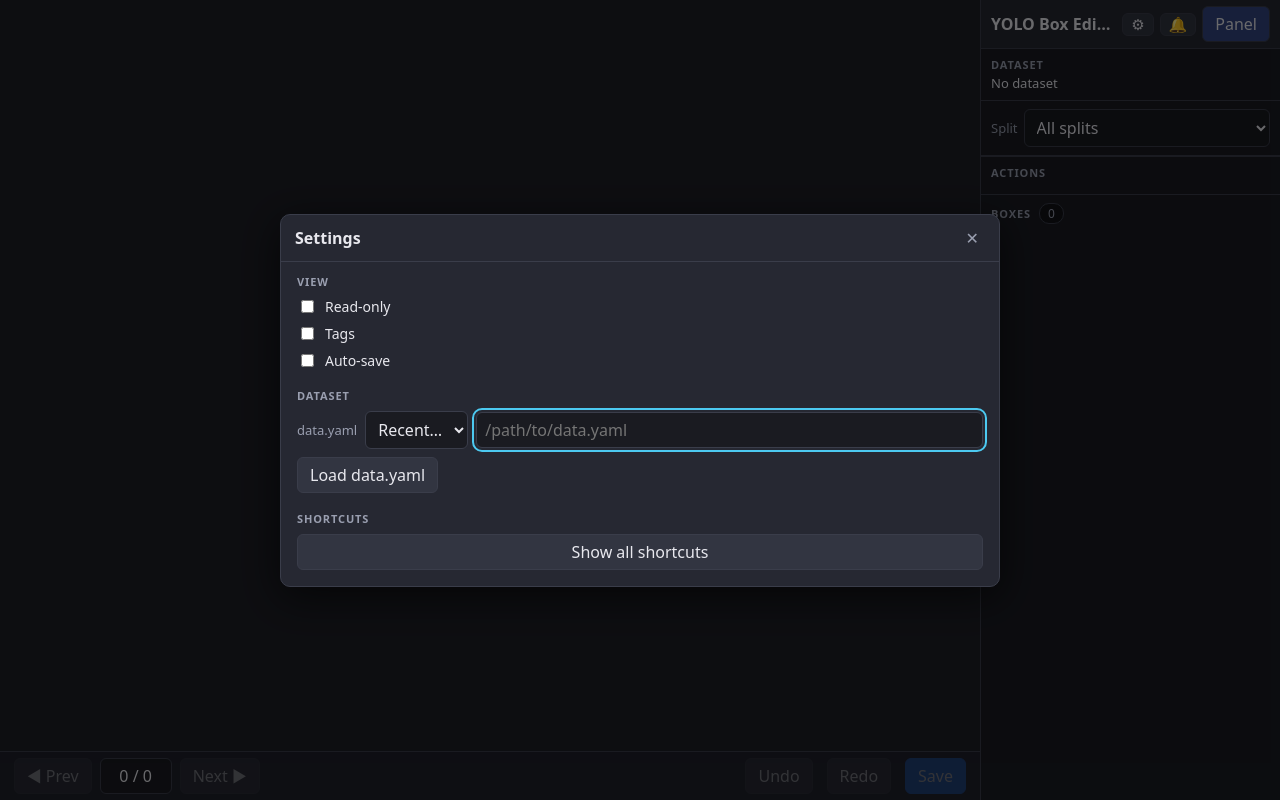
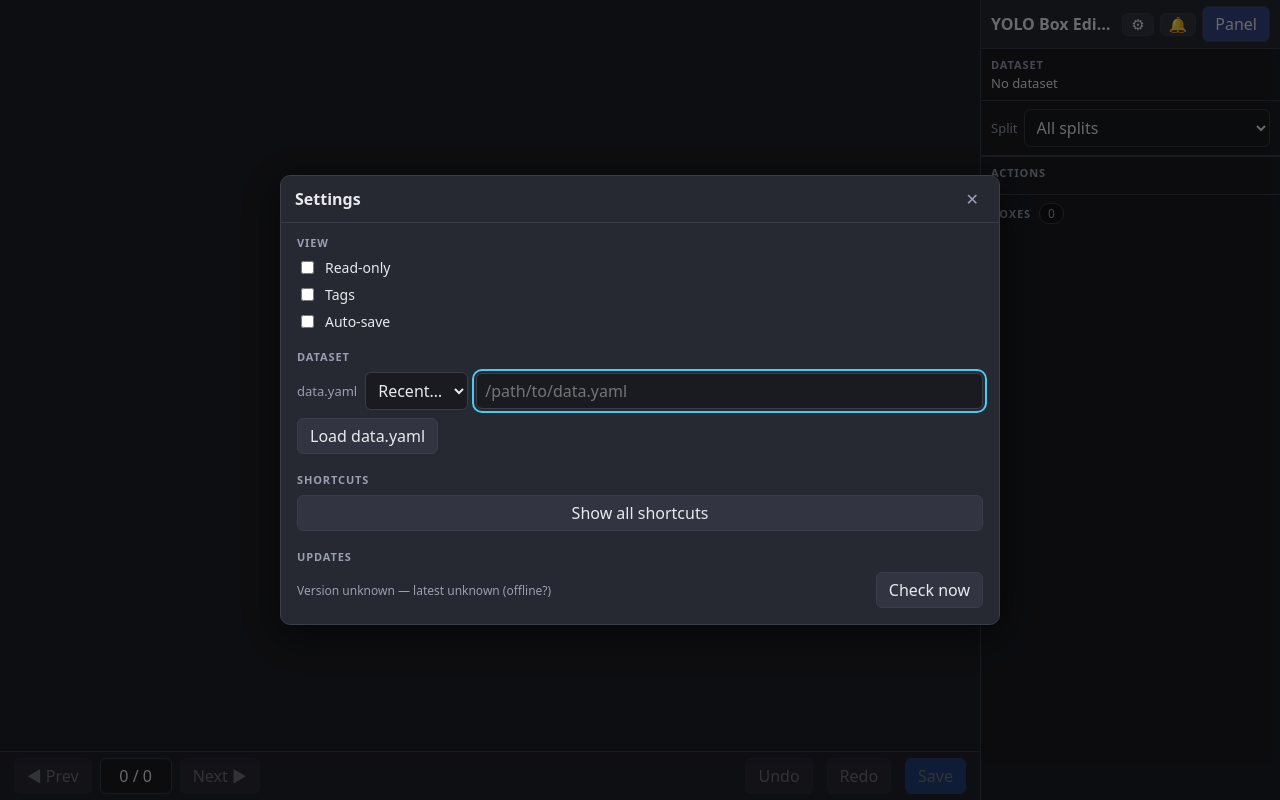
Before and after one commit to tabebqena/yolo-box-editor, a Flask app: page / in a window 1280 px wide. Run offline with Flask 2, Linux system fonts and the light colour scheme; data that the repository does not hold is empty.

Commit message:
Add update check + daily update notice (2.3.0)

```diff
--- a/app/app.py
+++ b/app/app.py
@@ -25,6 +25,7 @@ with the `images` path segment replaced by `labels`
 import argparse
 import json
 import os
+import re
 import shlex
 import shutil
 import subprocess
@@ -32,6 +33,8 @@ import sys
 import tempfile
 import threading
 import time
+import urllib.error
+import urllib.request
 import uuid
 
 from flask import Flask, abort, jsonify, render_template, request, send_from_directory
@@ -62,6 +65,7 @@ HOOKS_DIR = os.path.join(BASE_DIR, "hooks")  # one YAML file per event hook
 FILTERS_DIR = os.path.join(BASE_DIR, "filters")  # one Python script per filter
 APP_SCRIPT_DIR = os.path.join(BASE_DIR, "scripts")  # shipped helper programs
 SHORTCUTS_FILE = os.path.join(BASE_DIR, "shortcuts.txt")
+VERSION_FILE = os.path.join(BASE_DIR, "VERSION")  # shipped app version
 
 # User files (inside YBX_HOME); read after the built-ins and win on a clash.
 USER_ACTIONS_DIR = os.path.join(YBX_HOME, "actions")
@@ -71,6 +75,18 @@ USER_SCRIPT_DIR = os.path.join(YBX_HOME, "scripts")
 USER_SHORTCUTS_FILE = os.path.join(YBX_HOME, "shortcuts.txt")
 RECENT_FILE = os.path.join(YBX_HOME, ".recent_data_yamls.json")
 VIEW_FILE = os.path.join(YBX_HOME, ".view_state.json")  # active split/filter per dataset
+UPDATE_CHECK_FILE = os.path.join(YBX_HOME, ".update_check.json")  # cached update result
+
+# Update check: compare the shipped VERSION with the newest GitHub one. A check
+# is skipped while the cache is fresh (< UPDATE_CHECK_INTERVAL) and the running
+# version is unchanged; the start thread polls, so the network is only hit after
+# the interval has passed.
+UPDATE_REPO = "tabebqena/yolo-box-editor"
+UPDATE_API = f"https://api.github.com/repos/{UPDATE_REPO}"
+UPDATE_RAW = f"https://raw.githubusercontent.com/{UPDATE_REPO}"
+UPDATE_CHECK_INTERVAL = 7 * 24 * 60 * 60  # re-check at most once a week
+UPDATE_POLL_INTERVAL = 6 * 60 * 60  # how often the start thread wakes up
+UPDATE_CHECK_TIMEOUT = 5  # seconds per network request
 
 # Per-run {PIPE_PATH} files live in the system temp dir (never in the repo).
 PIPE_DIR = os.path.join(tempfile.gettempdir(), "yolo-box-editor-pipes")
@@ -82,6 +98,7 @@ def configure_home(path):
     """Point the user folders at `path` (the `--home` override)."""
     global YBX_HOME, USER_ACTIONS_DIR, USER_HOOKS_DIR, USER_FILTERS_DIR
     global USER_SCRIPT_DIR, USER_SHORTCUTS_FILE, RECENT_FILE, VIEW_FILE
+    global UPDATE_CHECK_FILE
     YBX_HOME = os.path.abspath(os.path.expanduser(path))
     USER_ACTIONS_DIR = os.path.join(YBX_HOME, "actions")
     USER_HOOKS_DIR = os.path.join(YBX_HOME, "hooks")
@@ -90,6 +107,7 @@ def configure_home(path):
     USER_SHORTCUTS_FILE = os.path.join(YBX_HOME, "shortcuts.txt")
     RECENT_FILE = os.path.join(YBX_HOME, ".recent_data_yamls.json")
     VIEW_FILE = os.path.join(YBX_HOME, ".view_state.json")
+    UPDATE_CHECK_FILE = os.path.join(YBX_HOME, ".update_check.json")
 
 
 def ensure_user_dirs():
@@ -179,6 +197,7 @@ STATE = {
     "debug": False,  # --debug: the UI logs verbose messages to the browser console
     "keep_pipe": False,  # --keep-pipe: do not delete the {PIPE_PATH} file after a run
     "keep_filter_pipes": False,  # --keep-filter-pipes: keep the filter scratch dir
+    "no_update_check": False,  # --no-update-check: never check GitHub for updates
 }
 
 # In-flight action executions, paused at a client-side (app_*) after_success
@@ -362,6 +381,163 @@ def _restore_view(data_yaml):
     names = [n for n in names if n and n in load_filters()]
     if names:
         apply_filters(names)
+
+
+# --------------------------------------------------------------------------- #
+# update check (newest GitHub version vs. this app's VERSION)
+# --------------------------------------------------------------------------- #
+_UPDATE_THREAD = None
+
+
+def read_version():
+    """The shipped app version, from app/VERSION (never raises)."""
+    try:
+        with open(VERSION_FILE, encoding="utf-8") as f:
+            for line in f:
+                if line.strip():
+                    return line.strip()
+    except OSError:
+        pass
+    return "unknown"
+
+
+def _parse_version(value):
+    """`v2.2.0` -> (2, 2, 0); None when there is no leading numeric part."""
+    if value is None:
+        return None
+    match = re.match(r"\s*[vV]?(\d+(?:\.\d+)*)", str(value))
+    if not match:
+        return None
+    return tuple(int(part) for part in match.group(1).split("."))
+
+
+def _version_newer(candidate, current):
+    """True when `candidate` is a strictly newer version than `current`."""
+    a, b = _parse_version(candidate), _parse_version(current)
+    if a is None or b is None:
+        return False
+    width = max(len(a), len(b))
+    a = a + (0,) * (width - len(a))
+    b = b + (0,) * (width - len(b))
+    return a > b
+
+
+def _http_get_text(url, timeout=UPDATE_CHECK_TIMEOUT):
+    """GET a URL and return its body as text (GitHub needs a User-Agent)."""
+    req = urllib.request.Request(url, headers={"User-Agent": f"yolo-box-editor/{read_version()}"})
+    with urllib.request.urlopen(req, timeout=timeout) as resp:
+        return resp.read().decode("utf-8", "replace")
+
+
+def fetch_latest_version(timeout=UPDATE_CHECK_TIMEOUT):
+    """Newest published version, or None when it cannot be determined.
+
+    Mirrors ybx.sh: the latest release tag, else the newest tag, else the
+    `main` branch's VERSION. Any network/parse error is swallowed.
+    """
+    try:
+        data = json.loads(_http_get_text(f"{UPDATE_API}/releases/latest", timeout))
+        tag = str(data.get("tag_name") or "").strip().lstrip("vV")
+        if tag:
+            return tag
+    except (urllib.error.URLError, OSError, ValueError, AttributeError):
+        pass
+    try:
+        data = json.loads(_http_get_text(f"{UPDATE_API}/tags", timeout))
+        if isinstance(data, list) and data:
+            name = str(data[0].get("name") or "").strip().lstrip("vV")
+            if name:
+                return name
+    except (urllib.error.URLError, OSError, ValueError, AttributeError, IndexError):
+        pass
+    try:
+        text = _http_get_text(f"{UPDATE_RAW}/main/app/VERSION", timeout).strip()
+        if text:
+            return text.splitlines()[0].strip()
+    except (urllib.error.URLError, OSError):
+        pass
+    return None
+
+
+def _load_update_cache():
+    """The last update-check result, or {} when missing/invalid."""
+    try:
+        with open(UPDATE_CHECK_FILE, encoding="utf-8") as f:
+            data = json.load(f)
+        return data if isinstance(data, dict) else {}
+    except (OSError, ValueError):
+        return {}
+
+
+def _update_payload(info):
+    """A stable UI shape built from a (possibly empty) cache entry."""
+    current = info.get("current_version") or read_version()
+    latest = info.get("latest_version")
+    return {
+        "current_version": current,
+        "latest_version": latest,
+        "update_available": bool(latest) and _version_newer(latest, current),
+        "checked_at": info.get("checked_at"),
+    }
+
+
+def update_status():
+    """The cached update info; never touches the network (fast for /api/config)."""
+    return _update_payload(_load_update_cache())
+
+
+def check_for_update(force=False, now=None):
+    """Check for a newer version, using/storing the cache, and return its payload.
+
+    A network request is made only when `force` is set, the cache is missing, it
+    is older than UPDATE_CHECK_INTERVAL, or the running version changed.
+    """
+    now = time.time() if now is None else now
+    current = read_version()
+    cache = _load_update_cache()
+    checked_at = cache.get("checked_at")
+    fresh = (
+        isinstance(checked_at, (int, float))
+        and now - checked_at < UPDATE_CHECK_INTERVAL
+        and cache.get("current_version") == current
+    )
+    if fresh and not force:
+        return _update_payload(cache)
+
+    info = {
+        "checked_at": now,
+        "current_version": current,
+        "latest_version": fetch_latest_version(),
+    }
+    try:
+        os.makedirs(os.path.dirname(UPDATE_CHECK_FILE), exist_ok=True)
+        with open(UPDATE_CHECK_FILE, "w", encoding="utf-8") as f:
+            json.dump(info, f, indent=2)
+            f.write("\n")
+    except OSError:
+        pass
+    return _update_payload(info)
+
+
+def _update_check_loop():
+    """Check now, then wake up periodically (the cache enforces the weekly gap)."""
+    while True:
+        try:
+            check_for_update()
+        except Exception:  # noqa: BLE001 - the checker must never crash the app
+            pass
+        time.sleep(UPDATE_POLL_INTERVAL)
+
+
+def start_update_checker():
+    """Start the background update checker once (no-op when disabled)."""
+    global _UPDATE_THREAD
+    if STATE.get("no_update_check"):
+        return
+    if _UPDATE_THREAD is not None and _UPDATE_THREAD.is_alive():
+        return
+    _UPDATE_THREAD = threading.Thread(target=_update_check_loop, name="update-check", daemon=True)
+    _UPDATE_THREAD.start()
 
 
 # --------------------------------------------------------------------------- #
@@ -1382,6 +1558,8 @@ def api_config():
             "shortcut_errors": shortcut_errors,
             "readonly": STATE["readonly"],
             "debug": STATE["debug"],
+            "version": read_version(),
+            "update": update_status(),
             "splits": [
                 {
                     "name": s["name"],
@@ -1393,6 +1571,20 @@ def api_config():
             ],
         }
     )
+
+
+@app.route("/api/update-check", methods=["GET", "POST"])
+def api_update_check():
+    """Report (or, with `{"force": true}`, refresh) the cached update info.
+
+    GET is cheap and offline; the start thread populates the cache. POST with
+    `force` is the manual "Check now" path and may hit the network.
+    """
+    if request.method == "POST":
+        data = request.get_json(silent=True) or {}
+        if data.get("force"):
+            return jsonify({"ok": True, "update": check_for_update(force=True)})
+    return jsonify({"ok": True, "update": update_status()})
 
 
 @app.route("/api/presence", methods=["POST"])
@@ -1793,6 +1985,11 @@ def main():
         action="store_true",
         help="keep the filter-chain input/output pipe files instead of deleting them",
     )
+    parser.add_argument(
+        "--no-update-check",
+        action="store_true",
+        help="do not check GitHub for a newer version",
+    )
     args = parser.parse_args()
 
     if args.home:
@@ -1804,6 +2001,9 @@ def main():
     STATE["debug"] = args.debug
     STATE["keep_pipe"] = args.keep_pipe
     STATE["keep_filter_pipes"] = args.keep_filter_pipes
+    STATE["no_update_check"] = args.no_update_check
+
+    start_update_checker()
 
     if args.data:
         _load_dataset(args.data)
--- a/app/static/app.js
+++ b/app/static/app.js
@@ -47,10 +47,13 @@ let autoSave = false;        // save labels automatically after each edit
 let autoSaveTimer = null;    // debounce timer for auto-save
 let debugMode = false;       // --debug: log verbose messages to the browser console
 let resumeSplitTried = false; // guard: resumeLastImage switches split at most once
+let updateInfo = null;        // latest update-check result (see refreshUpdateInfo)
 const LAST_IMAGE_KEY = 'ybe_last_image'; // localStorage key: last image reached
 const VIEW_KEY = 'ybe_view';             // localStorage key: last split + filter per dataset
 const SHOW_BOXES_KEY = 'ybe_show_boxes'; // localStorage key: box overlay shown/hidden
 const CLIENT_ID_KEY = 'ybe_client_id';   // sessionStorage key: this tab's presence id
+const UPDATE_NOTIFIED_KEY = 'ybe_update_notified'; // localStorage: version@date last shown
+const UPDATE_POLL_MS = [4000, 12000]; // retries to pick up the start-thread result
 
 // One id per tab, so the server can count concurrent clients (see /api/presence).
 // sessionStorage keeps it across reloads but not across tabs; fall back to a
@@ -138,14 +141,21 @@ function toast(msg, opts = {}) {
   const sticky = opts.sticky !== undefined
     ? !!opts.sticky
     : (type === 'error' || type === 'warning');
-  if (type === 'error' || type === 'warning') {
-    notifLog.unshift({ type, msg: text, at: Date.now() });
-    if (notifLog.length > NOTIF_LOG_MAX) notifLog.length = NOTIF_LOG_MAX;
+  // errors/warnings are always recorded (recent ones count as unread); `log`
+  // records an info/success message too (e.g. the daily update notice).
+  const record = type === 'error' || type === 'warning' || opts.log;
+  if (record) {
+    const newest = notifLog[0];
+    if (!(newest && newest.type === type && newest.msg === text)) {
+      notifLog.unshift({ type, msg: text, at: Date.now() });
+      if (notifLog.length > NOTIF_LOG_MAX) notifLog.length = NOTIF_LOG_MAX;
+    }
     notifUnread += 1;
     updateNotifBadge();
     const panel = el('notifPanel');
     if (panel && !panel.classList.contains('hidden')) renderNotifPanel();
-    if (!sticky) { notifUnread = Math.max(0, notifUnread - 1); updateNotifBadge(); }
+    // an auto-dismissing warning is history-only; it must not stay "unread"
+    if (!sticky && !opts.log) { notifUnread = Math.max(0, notifUnread - 1); updateNotifBadge(); }
   }
   if (!container) return null;
   const node = document.createElement('div');
@@ -165,7 +175,18 @@ function toast(msg, opts = {}) {
     if (typeof opts.onClose === 'function') opts.onClose();
   };
   close.addEventListener('click', dismiss);
-  node.append(body, close);
+  node.append(body);
+  if (opts.action && opts.action.label) {
+    const action = document.createElement('button');
+    action.className = 'toast-action';
+    action.textContent = opts.action.label;
+    action.addEventListener('click', () => {
+      if (typeof opts.action.onClick === 'function') opts.action.onClick();
+      dismiss();
+    });
+    node.append(action);
+  }
+  node.append(close);
   container.appendChild(node);
   while (container.children.length > TOAST_MAX) container.firstChild.remove();
   if (!sticky) {
@@ -173,6 +194,87 @@ function toast(msg, opts = {}) {
   }
   dbg('toast', { type, sticky, msg: text });
   return { node, dismiss };
+}
+
+// ------------------------------------------------------------------------- //
+// update check (see /api/update-check; cached server-side, checked weekly)
+// ------------------------------------------------------------------------- //
+function renderUpdateStatus() {
+  const status = el('updateStatus');
+  if (!status) return;
+  const how = el('updateHowBtn');
+  if (!updateInfo) {
+    status.textContent = 'Checking…';
+    if (how) how.classList.add('hidden');
+    return;
+  }
+  const cur = updateInfo.current_version || 'unknown';
+  const latest = updateInfo.latest_version;
+  if (updateInfo.update_available) {
+    status.textContent = `Update available: ${latest} (you have ${cur})`;
+    if (how) how.classList.remove('hidden');
+  } else if (latest) {
+    status.textContent = `Up to date (${cur})`;
+    if (how) how.classList.add('hidden');
+  } else {
+    status.textContent = `Version ${cur} — latest unknown (offline?)`;
+    if (how) how.classList.add('hidden');
+  }
+}
+
+async function refreshUpdateInfo(force = false) {
+  try {
+    const res = force
+      ? await fetch('/api/update-check', {
+          method: 'POST',
+          headers: { 'Content-Type': 'application/json' },
+          body: JSON.stringify({ force: true }),
+        })
+      : await fetch('/api/update-check');
+    const data = await res.json();
+    if (data && data.update) updateInfo = data.update;
+  } catch (e) {
+    dbgWarn('update check failed', e);
+  }
+  renderUpdateStatus();
+  notifyUpdateDaily();
+}
+
+// One sticky notice per day (and per new version) with a How-to-update button.
+function notifyUpdateDaily() {
+  if (!updateInfo || !updateInfo.update_available) return;
+  const today = new Date().toISOString().slice(0, 10);
+  const key = `${updateInfo.latest_version}@${today}`;
+  let seen = null;
+  try { seen = localStorage.getItem(UPDATE_NOTIFIED_KEY); } catch (e) { /* ignore */ }
+  if (seen === key) return;
+  try { localStorage.setItem(UPDATE_NOTIFIED_KEY, key); } catch (e) { /* ignore */ }
+  dbg('update notice', updateInfo);
+  toast(
+    `A new version of YOLO Box Editor is available: ${updateInfo.latest_version} `
+      + `(you have ${updateInfo.current_version}).`,
+    {
+      type: 'info',
+      sticky: true,
+      log: true,
+      action: { label: 'How to update', onClick: openUpdateModal },
+    },
+  );
+}
+
+function openUpdateModal() {
+  const summary = el('updateModalSummary');
+  if (summary) {
+    summary.textContent = (updateInfo && updateInfo.update_available)
+      ? `Version ${updateInfo.latest_version} is available (you have ${updateInfo.current_version}). `
+        + 'Update with the steps for your setup:'
+      : 'Update with the steps for your setup:';
+  }
+  el('updateModal').classList.remove('hidden');
+}
+
+function closeUpdateModal() {
+  el('updateModal').classList.add('hidden');
 }
 
 // interaction state
@@ -927,6 +1029,7 @@ function populateClasses() {
 async function loadConfig(startIdx = 0, opts = {}) {
   const cfg0 = await (await fetch('/api/config')).json();
   debugMode = !!cfg0.debug;
+  if (cfg0.update) updateInfo = cfg0.update;
   if (debugMode) console.log('[ybe] debug mode on — verbose logging enabled (--debug)');
   const cfg = opts.skipFilterRestore ? cfg0 : await maybeRestoreView(cfg0);
   dbg('config loaded', {
@@ -999,6 +1102,8 @@ async function loadConfig(startIdx = 0, opts = {}) {
     renderSidePanel();
     renderTagBar();
   }
+  renderUpdateStatus();
+  notifyUpdateDaily();
   runHook('on_images_list_loaded');
 }
 
@@ -2184,6 +2289,15 @@ el('shortcutsModalClose').addEventListener('click', closeShortcutsModal);
 el('shortcutsModal').addEventListener('click', (e) => {
   if (e.target === el('shortcutsModal')) closeShortcutsModal();
 });
+el('updateCheckBtn').addEventListener('click', () => {
+  el('updateStatus').textContent = 'Checking…';
+  refreshUpdateInfo(true);
+});
+el('updateHowBtn').addEventListener('click', openUpdateModal);
+el('updateModalClose').addEventListener('click', closeUpdateModal);
+el('updateModal').addEventListener('click', (e) => {
+  if (e.target === el('updateModal')) closeUpdateModal();
+});
 el('notifBtn').addEventListener('click', (e) => {
   e.stopPropagation();
   toggleNotifPanel();
@@ -2515,6 +2629,10 @@ document.addEventListener('keydown', (e) => {
       closeSettingsModal();
       return;
     }
+    if (!el('updateModal').classList.contains('hidden')) {
+      closeUpdateModal();
+      return;
+    }
     if (!el('notifPanel').classList.contains('hidden')) {
       toggleNotifPanel(false);
       return;
@@ -2580,3 +2698,7 @@ window.addEventListener('unhandledrejection', (e) => dbgWarn('unhandled rejectio
 loadConfig();
 initSidePanel();
 startPresence();
+// The start-thread check may not have finished when the page loads; retry so a
+// freshly found update still reaches the user without a reload.
+refreshUpdateInfo();
+UPDATE_POLL_MS.forEach((ms) => setTimeout(() => refreshUpdateInfo(), ms));
--- a/app/static/style.css
+++ b/app/static/style.css
@@ -678,6 +678,42 @@ canvas {
 .settings-modal #recentSelect { max-width: 240px; }
 .settings-modal .hint { color: var(--muted); font-size: 12px; }
 .settings-actions { display: flex; align-items: center; gap: 10px; flex-wrap: wrap; }
+.update-row { align-items: center; }
+.update-row .hint { flex: 1 1 auto; min-width: 0; }
+
+/* update modal */
+.update-modal-body {
+  padding: 12px 16px 16px;
+  overflow: auto;
+  display: flex;
+  flex-direction: column;
+  gap: 6px;
+}
+.update-modal-body .update-summary { margin: 0 0 4px; color: var(--text); }
+.update-modal-body .update-heading {
+  margin: 12px 0 2px;
+  color: var(--muted);
+  font-size: 11px;
+  font-weight: 600;
+  text-transform: uppercase;
+  letter-spacing: 0.08em;
+}
+.update-modal-body .update-note { margin: 2px 0; color: var(--muted); font-size: 13px; }
+.update-modal-body .update-note code {
+  background: #20212a;
+  border: 1px solid var(--border);
+  border-radius: 4px;
+  padding: 1px 4px;
+}
+.update-modal-body .update-code {
+  margin: 4px 0 0;
+  background: #1b1c24;
+  border: 1px solid var(--border);
+  border-radius: 6px;
+  padding: 8px 10px;
+  white-space: pre-wrap;
+  word-break: break-word;
+}
 
 /* shortcuts modal */
 .shortcut-modal-body {
@@ -756,6 +792,16 @@ canvas {
   cursor: pointer;
 }
 .toast-close:hover { color: var(--text); background: transparent; }
+.toast-action {
+  flex: 0 0 auto;
+  align-self: center;
+  background: #334680;
+  border-color: #3f5198;
+  font-size: 12px;
+  padding: 4px 10px;
+  white-space: nowrap;
+}
+.toast-action:hover { background: #3d5097; }
 .toast-info { border-left-color: var(--accent); }
 .toast-success { border-left-color: var(--green); }
 .toast-warning { border-left-color: var(--yellow); }
--- a/app/templates/index.html
+++ b/app/templates/index.html
@@ -154,6 +154,43 @@
           <h3 class="settings-group-title">Shortcuts</h3>
           <button id="shortcutsModalBtn" title="Show all keyboard and mouse shortcuts">Show all shortcuts</button>
         </section>
+
+        <section class="settings-group">
+          <h3 class="settings-group-title">Updates</h3>
+          <div class="settings-actions update-row">
+            <span id="updateStatus" class="hint">Checking…</span>
+            <button id="updateCheckBtn" title="Check GitHub for a newer version">Check now</button>
+            <button id="updateHowBtn" class="primary hidden" title="How to update">How to update</button>
+          </div>
+        </section>
+      </div>
+    </div>
+  </div>
+
+  <div id="updateModal" class="modal hidden">
+    <div class="modal-box">
+      <div class="modal-head">
+        <span class="modal-title">How to update</span>
+        <button id="updateModalClose" class="modal-close" title="Close (Esc)">&#10005;</button>
+      </div>
+      <div class="update-modal-body">
+        <p id="updateModalSummary" class="update-summary"></p>
+
+        <h4 class="update-heading">Linux / macOS (installed with ybx.sh)</h4>
+        <p class="update-note">If you installed with the one-liner, run the upgrade command:</p>
+        <pre class="modal-out update-code">ybx.sh upgrade</pre>
+        <p class="update-note">No <code>ybx.sh</code> command? Run the installer again (it upgrades in place):</p>
+        <pre class="modal-out update-code">curl -fsSL https://raw.githubusercontent.com/tabebqena/yolo-box-editor/main/ybx.sh | bash -s -- upgrade</pre>
+
+        <h4 class="update-heading">Windows / manual install (git clone + pip)</h4>
+        <p class="update-note">From your yolo-box-editor folder, pull the new code and reinstall dependencies:</p>
+        <pre class="modal-out update-code">git pull
+python -m pip install -r app/requirements.txt</pre>
+        <p class="update-note">Windows PowerShell (using the app's virtual environment):</p>
+        <pre class="modal-out update-code">git pull
+.\.venv\Scripts\python.exe -m pip install -r app\requirements.txt</pre>
+
+        <p class="update-note">Your <code>actions/</code>, <code>hooks/</code>, <code>filters/</code>, <code>scripts/</code> and <code>shortcuts.txt</code> are never touched by an update. Restart the app afterwards.</p>
       </div>
     </div>
   </div>
```
Also changed, not shown: plans/update-notifications.md (added, +38 -0 lines), tests/test_app.py (+141 -0 lines), CHANGELOG.md, README.md, 2 other files.
